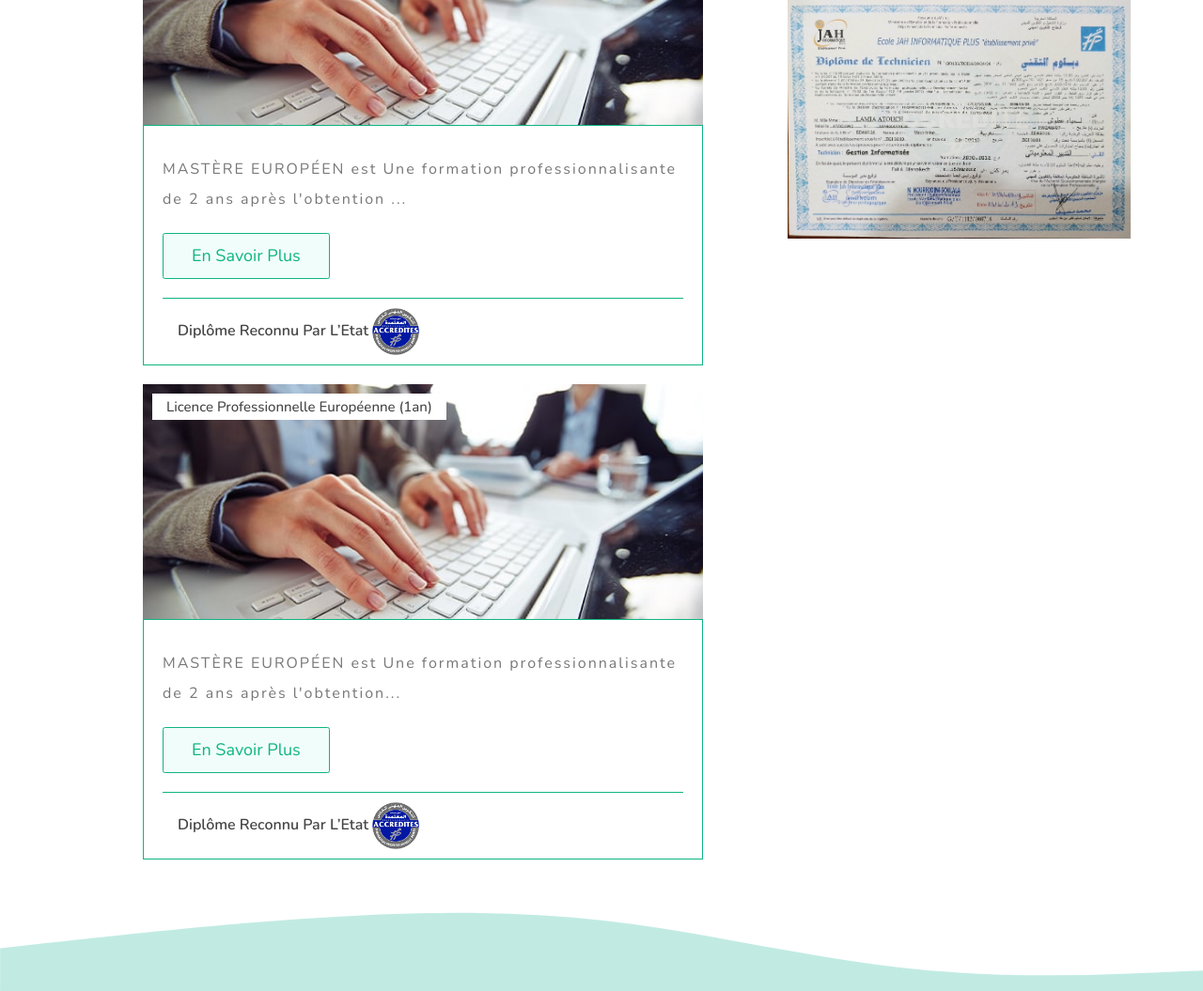
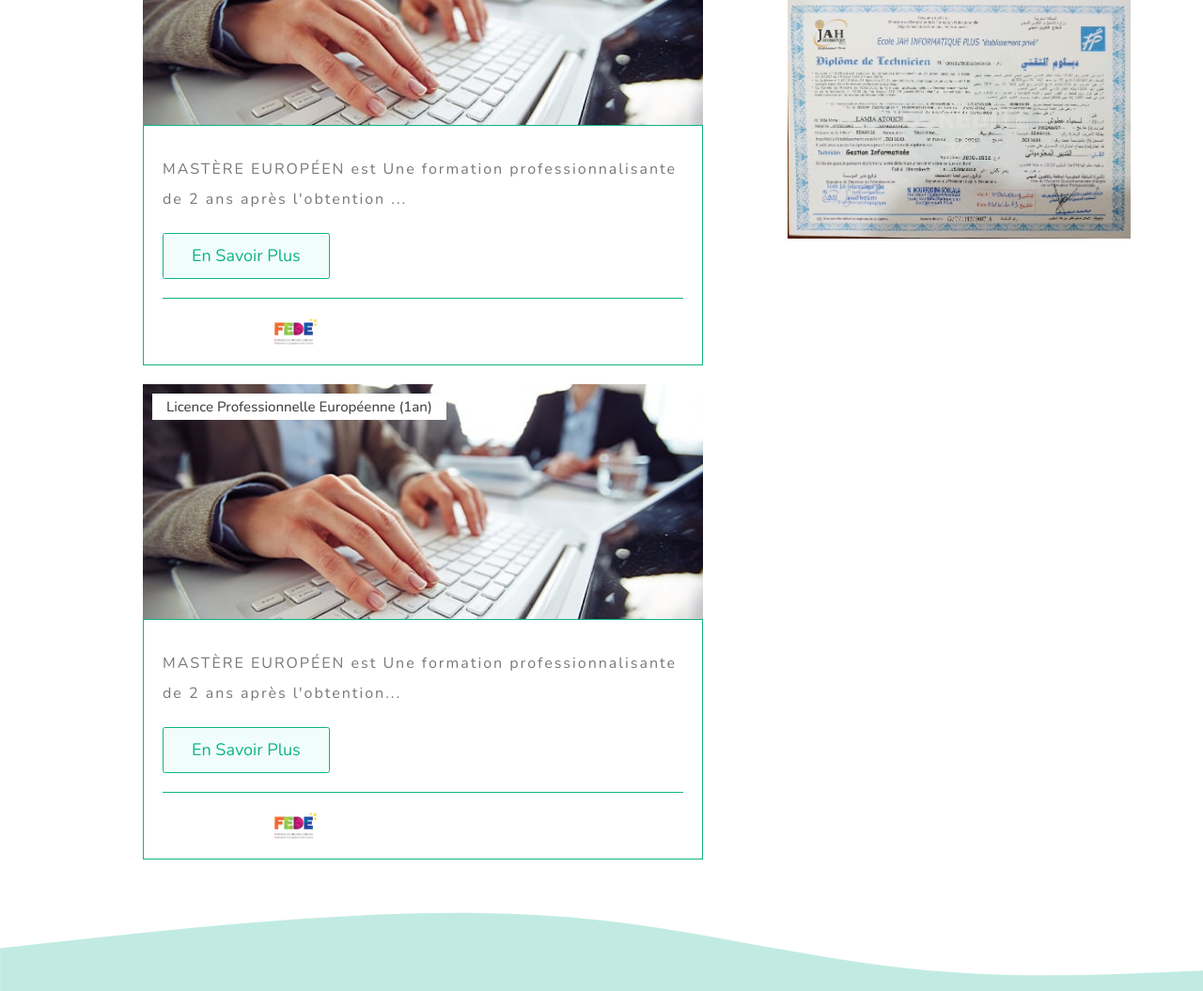
Before and after one commit to ayoub-deguiri/Ecole-web-site-, a PHP site: page /diplomes.html in a window 1280 px wide. Shown: the part 2953-4008 px from the top of the page at 94% size. Run offline with PHP 8.4, Linux system fonts and the light colour scheme; some libraries are stand-ins or nearby versions.

Commit message:
new commit

```diff
--- a/contact.html
+++ b/contact.html
@@ -50,7 +50,7 @@
    <div class="profile-container09">
      <div class="profile-form">
        <h2 class="profile-text18 HeadingOne">
-         <span>Dis salut!</span>
+         <span> salut!</span>
 
        </h2>
        <span class="profile-text20 Lead">
--- a/css/style.css
+++ b/css/style.css
@@ -1677,3 +1677,7 @@ a {
 #LICENCE-img{
   padding-top: 13em;
 }
+
+#fede-img{
+  margin: 0px 100px;
+}
--- a/diplomes.html
+++ b/diplomes.html
@@ -203,7 +203,7 @@
                             <p >	MASTÈRE EUROPÉEN est Une formation professionnalisante de 2 ans après l'obtention ...</p>
                             <a href="#" class="btn">En savoir plus</a>
                             <div class="icons">
-                                <span>  Diplôme Reconnu par l’Etat <img src="images/fppa.png" width="50px" height="50px"></span>
+                                <span id="fede-img"><img src="images/fede.png" width="50px" height="50px"></span>
                                 </div>
                             </div>
                     </div>
@@ -219,7 +219,7 @@
                         <p >	MASTÈRE EUROPÉEN est Une formation professionnalisante de 2 ans après l'obtention...</p>
                         <a href="#" class="btn">En savoir plus</a>
                         <div class="icons">
-                            <span>  Diplôme Reconnu par l’Etat <img src="images/fppa.png" width="50px" height="50px"></span>
+                            <span id="fede-img">  <img src="images/fede.png" width="50px" height="50px"></span>
                             </div>
                         </div>
                 </div>
```
Also changed, not shown: acceuil.html (+5 -14 lines).
